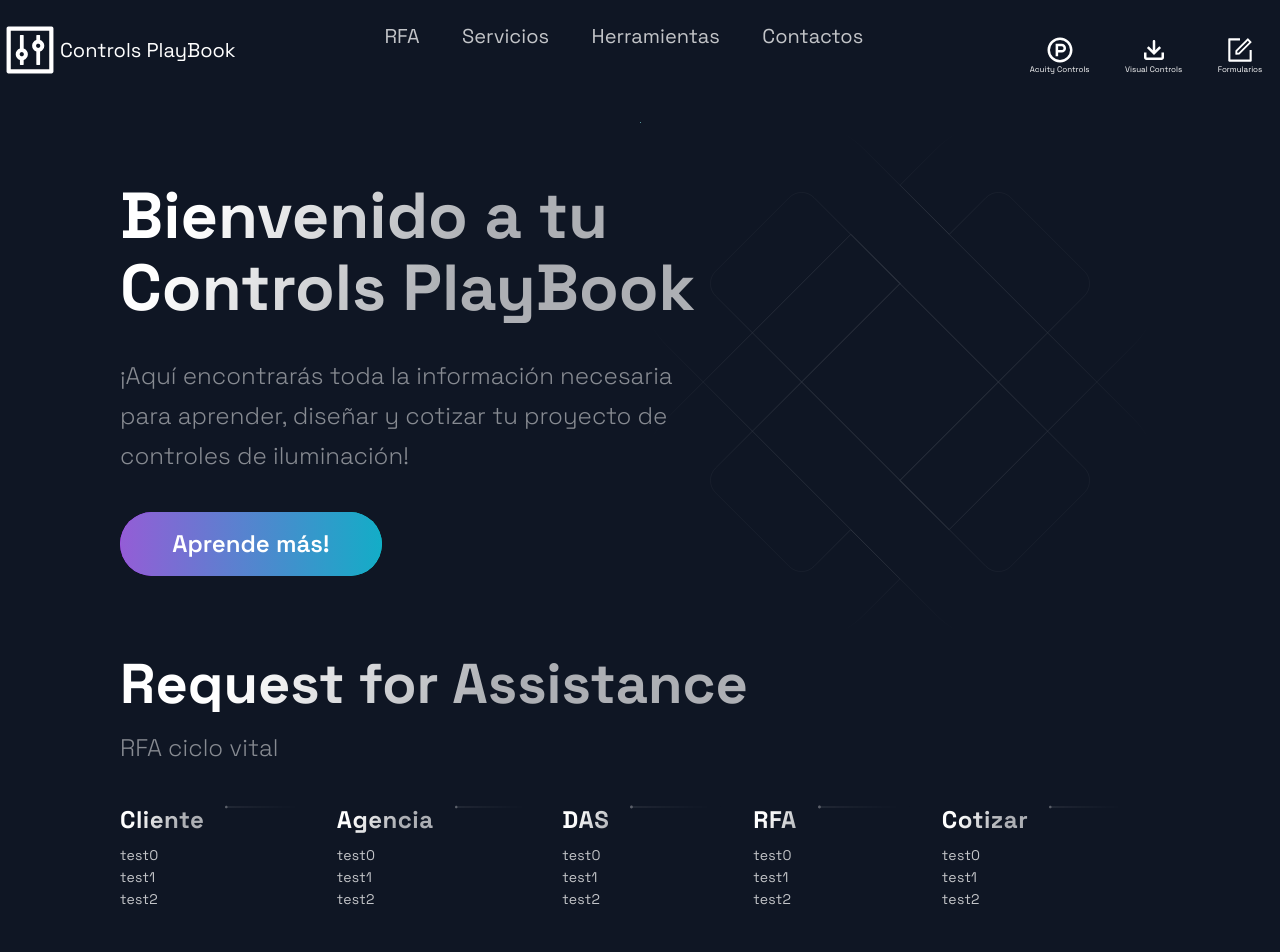
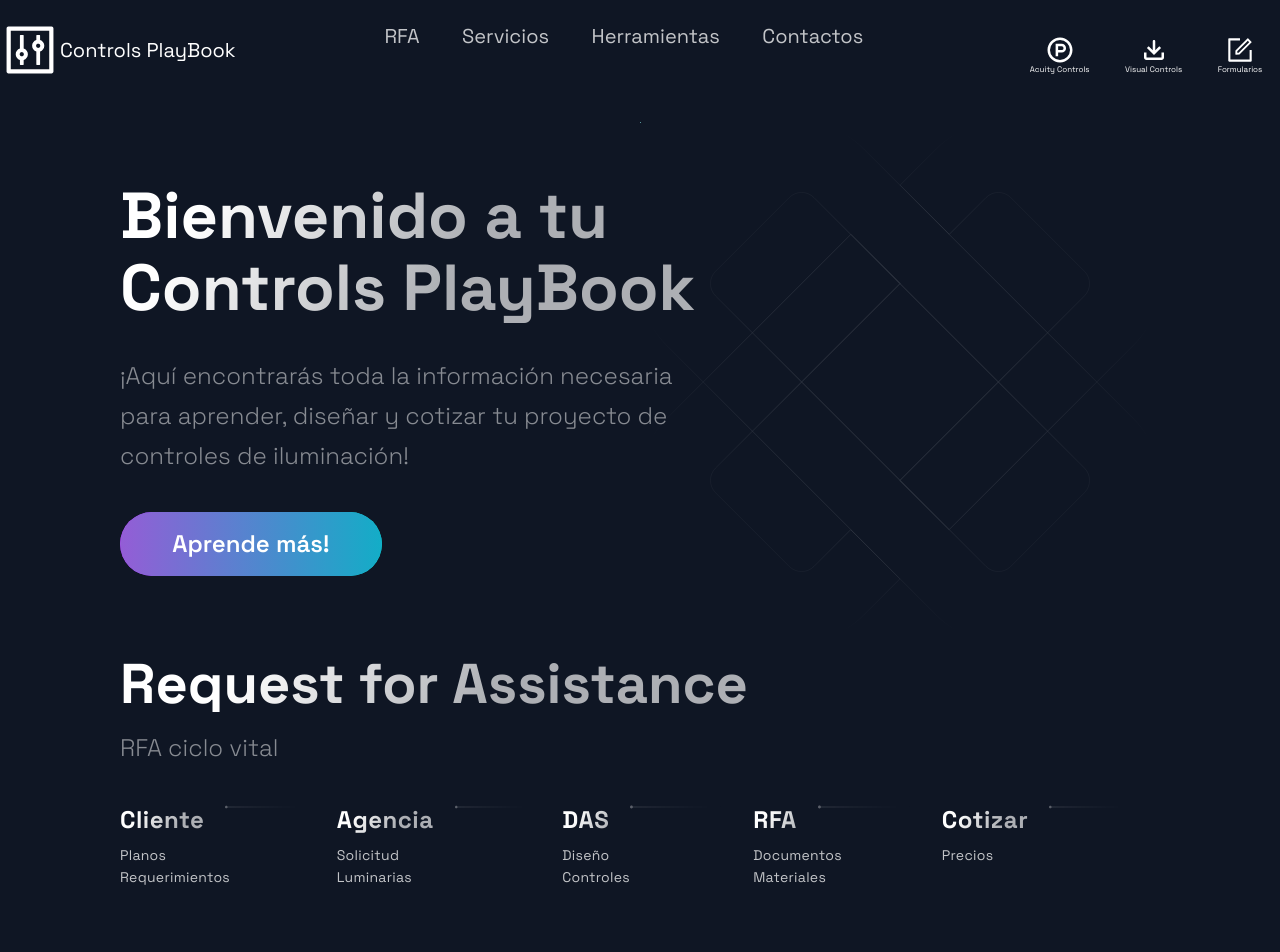
Before and after one commit to rogercerpa/controlsplaybook, a Next.js app: page / in a window 1280 px wide. Shown: the top 952 px of the page. Built offline with nearby package versions, Linux system fonts and the light colour scheme.

Commit message:
updated the RFA ciclo info

```diff
--- a/src/constants/constants.js
+++ b/src/constants/constants.js
@@ -77,27 +77,27 @@ export const RequestForAssistance = [
   {
     id: 0,
     step: "Cliente",
-    text: ['test0', 'test1', 'test2'],
+    text: ['Planos', 'Requerimientos', ''],
   },
   {
     id: 1,
     step: "Agencia",
-    text: ['test0', 'test1', 'test2'],
+    text: ['Solicitud', 'Luminarias', ''],
   },
   {
     id: 2,
     step: "DAS",
-    text: ['test0', 'test1', 'test2'],
+    text: ['Diseño', 'Controles', ''],
   },
   {
     id: 3,
     step: "RFA",
-    text: ['test0', 'test1', 'test2'],
+    text: ['Documentos', 'Materiales', ''],
   },
   {
     id: 4,
     step: "Cotizar",
-    text: ['test0', 'test1', 'test2'],
+    text: ['Precios', '', ''],
   },
 ];
 
```
